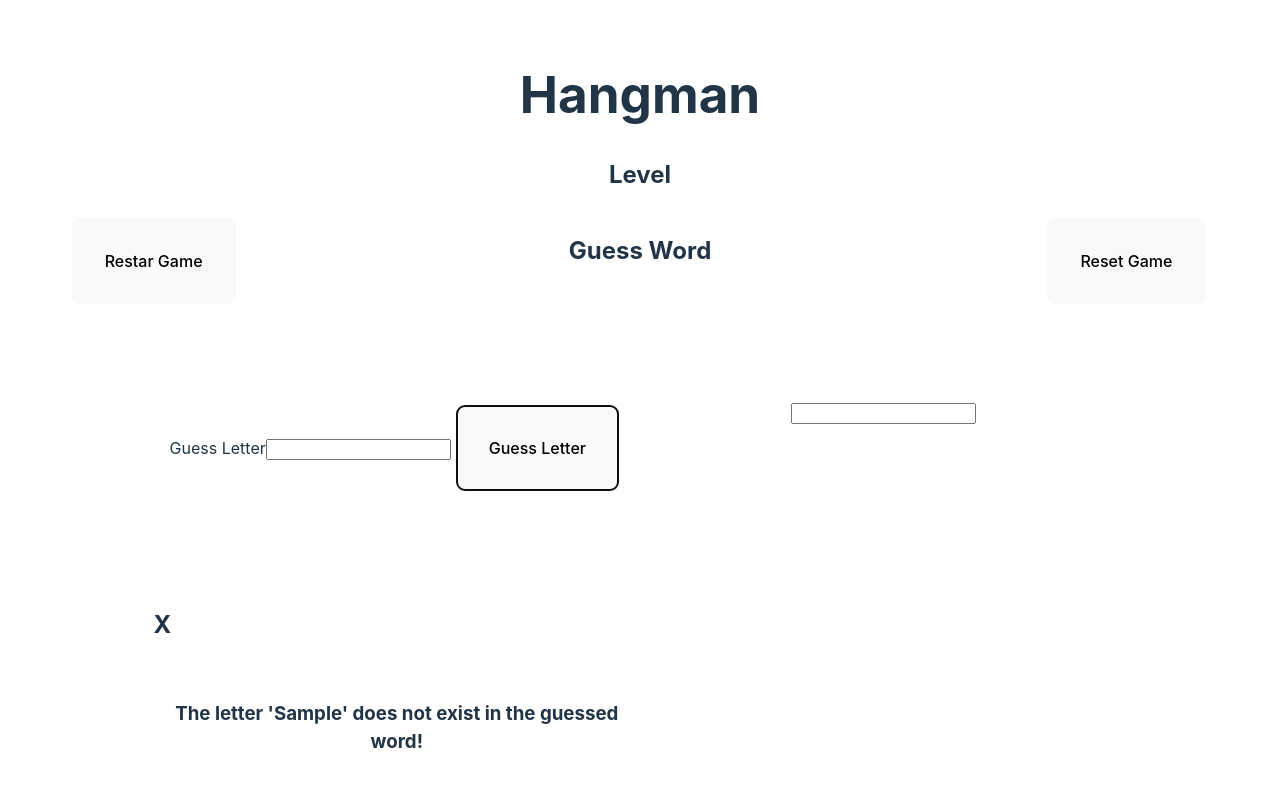
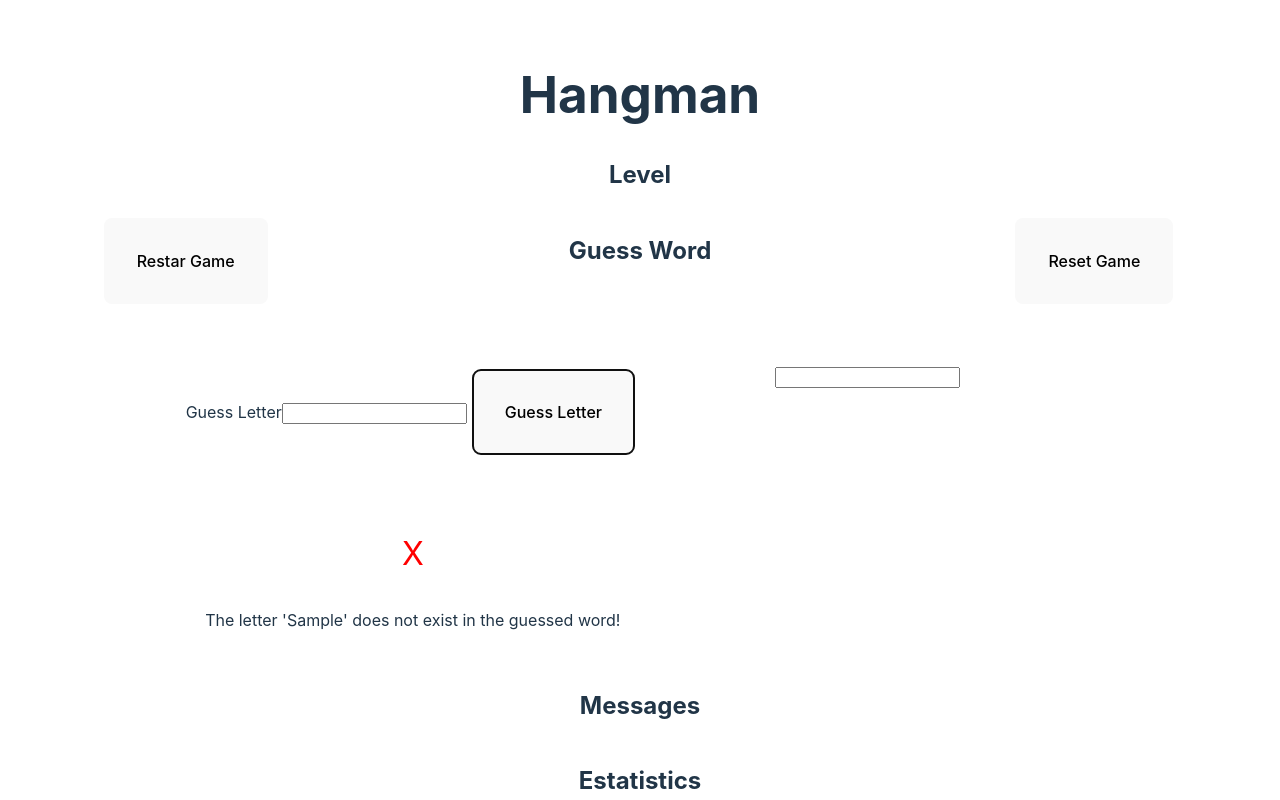
Before and after one commit to leonsuaren/hangman, a React (Vite) app in the folder client/: page /board in a window 1280 px wide. Both pictures are taken after typing "Sample" into the empty fields and a click on the button "Guess Letter". Shown: the top 800 px of the page. Built offline with nearby package versions, Linux system fonts and the light colour scheme.

Commit message:
change the way the correct and incorrect answers are shown

```diff
--- a/client/src/index.css
+++ b/client/src/index.css
@@ -125,9 +125,23 @@ button:focus-visible {
 
 .errors-and-correct {
   display: flex;
+  justify-content: center;
+  align-items: center;
   flex-direction: row;
   width: 100%;
   grid-area: 3 / 1 / 4 / 5;
+}
+
+.letter-not-in-word {
+  font-size: 2rem;
+  color: red;
+  margin: 10px;
+}
+
+.letter-in-word {
+  font-size: 2rem;
+  color: green;
+  margin: 10px;
 }
 
 .guessed-letter-messages {
--- a/client/src/views/board/Board.tsx
+++ b/client/src/views/board/Board.tsx
@@ -61,7 +61,7 @@ const Board: FC<BoardProps> = ({ level, playedWord }) => {
     ) {
       setLetterExist((prevState) => prevState + 1);
       setMessage(`The letter '${letter}' exist in the guessed word!`);
-      setEvaluateResponse(prevState => [...prevState, 'Y']);
+      setEvaluateResponse((prevState) => [...prevState, "Y"]);
       setTimeout(() => {
         setMessage("");
       }, 3000);
@@ -71,7 +71,7 @@ const Board: FC<BoardProps> = ({ level, playedWord }) => {
     ) {
       setErrors((prevState) => prevState + 1);
       setMessage(`The letter '${letter}' does not exist in the guessed word!`);
-      setEvaluateResponse(prevState => [...prevState, 'X']);
+      setEvaluateResponse((prevState) => [...prevState, "X"]);
       setTimeout(() => {
         setMessage("");
       }, 3000);
@@ -86,7 +86,7 @@ const Board: FC<BoardProps> = ({ level, playedWord }) => {
     letterExist: letterExist,
     letterSet: lettersSet,
     message: message,
-    evaluateResponse: evaluateResponse
+    evaluateResponse: evaluateResponse,
   });
 
   return (
@@ -136,16 +136,19 @@ const Board: FC<BoardProps> = ({ level, playedWord }) => {
             </button>
           </form>
           <div className="errors-and-correct">
-            {
-              evaluateResponse.map((response, key) => {
+            {evaluateResponse.map((response, key) => {
+              if (response === "X") {
+                return <p key={key} className="letter-not-in-word">{response}</p>;
+              } else {
                 return (
-                  <h2 key={key}>{response}</h2>
+                  <p key={key} className="letter-in-word">&#10003;</p>
                 )
-              })
-            }
+              }
+
+            })}
           </div>
           <div className="guessed-letter-messages">
-            <h3>{message}</h3>
+            <p>{message}</p>
           </div>
         </section>
         <form className="guess-word-form">
```
